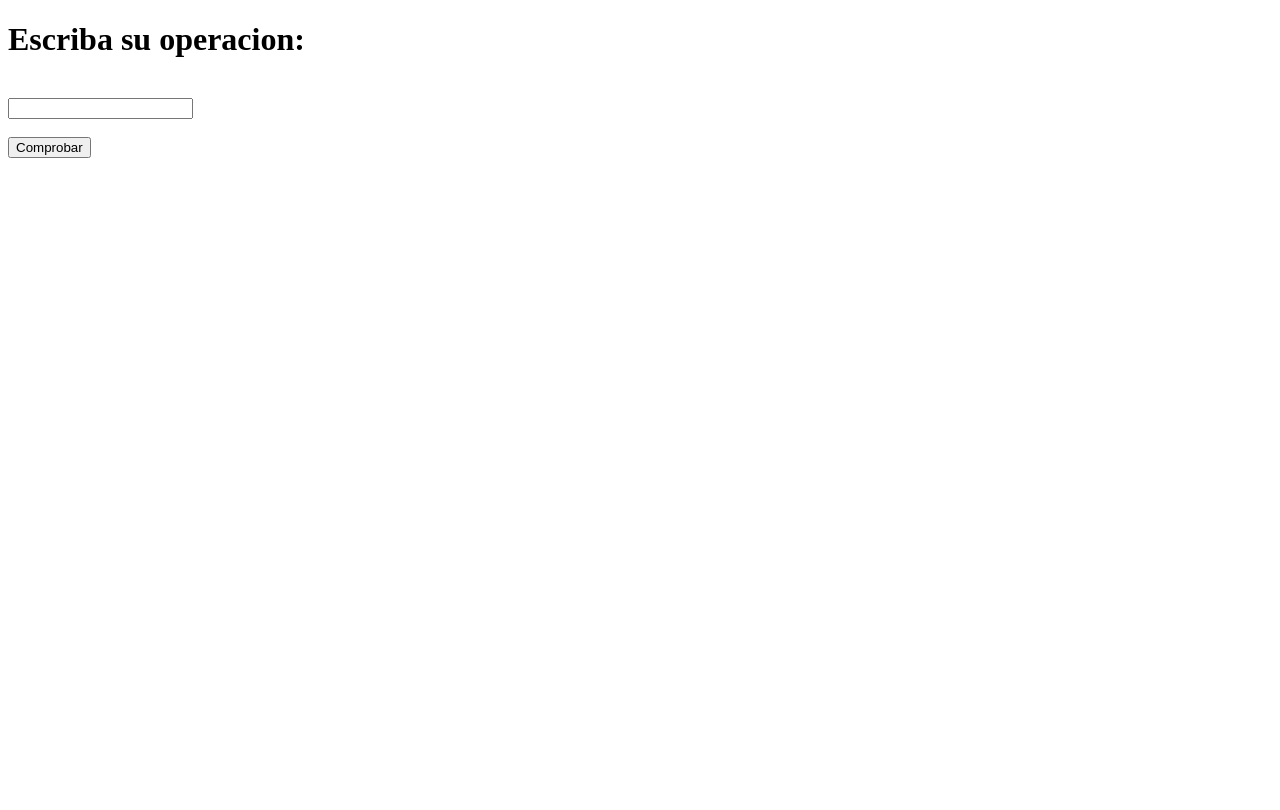
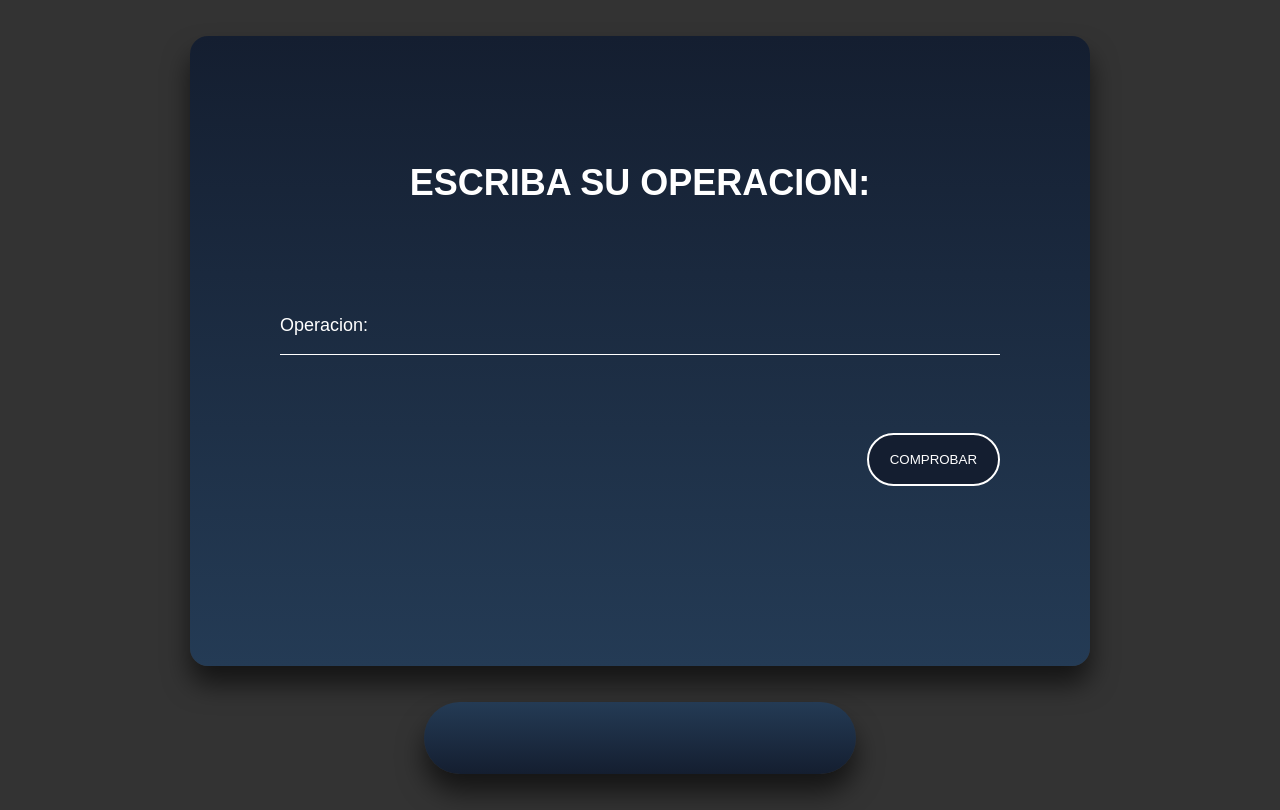
Before and after one commit to jesusvgessa/Bol2JS, a plain HTML site: page Actividades js/Ej5/index.html in a window 1280 px wide. Drawn offline with Linux system fonts and the light colour scheme.

Commit message:
ej hechos

```diff
--- a/Actividades js/Ej5/index.html
+++ b/Actividades js/Ej5/index.html
@@ -5,14 +5,20 @@
     <meta charset="UTF-8">
     <meta http-equiv="X-UA-Compatible" content="IE=edge">
     <meta name="viewport" content="width=device-width, initial-scale=1.0">
+    <link rel="stylesheet" href="../css/style.css">
     <title>Ej5</title>
 </head>
 
 <body>
-    <h1>Escriba su operacion:</h1><br>
-    <input type="text" id="ope"><br><br>
-    <button onclick="realizarOperacion()">Comprobar</button>
-    <p id="resultado"></p>
+    <div class="form">
+        <h1>Escriba su operacion:</h1><br>
+        <div class="datos">
+            <input type="text" id="ope" required>
+            <label>Operacion:</label>
+        </div><br><br>
+        <button onclick="realizarOperacion()">Comprobar</button>
+    </div>
+    <p class="res" id="resultado"></p>
     <script src="script.js"></script>
 </body>
 
--- a/Actividades js/Ej5/script.js
+++ b/Actividades js/Ej5/script.js
@@ -5,8 +5,8 @@ function realizarOperacion() {
     var caracteres = /[*+/-]/i;
 
     //Algoritmo:
-    if (sOpe.length > 2) {
-        while (sOpe.length > 2) {
+    if (sOpe.match(caracteres) != null) {
+        while (sOpe.match(caracteres) != null) {
             //Saco el primer numero y lo quito de la operacion total
             var iNum1 = sOpe.substr(0, sOpe.indexOf(sOpe.match(caracteres)));
             sOpe = sOpe.substr(sOpe.indexOf(sOpe.match(caracteres)), sOpe.length - 1);
@@ -15,8 +15,9 @@ function realizarOperacion() {
             var sOperador = sOpe.substr(0, 1);
             sOpe = sOpe.substr(1, sOpe.length - 1);
 
-            if (sOpe.length > 2) {
-                var iNum2 = sOpe.substr(0, sOpe.indexOf(sOperador));
+            if (sOpe.match(caracteres) != null) {
+                var iNum2 = sOpe.substr(0, sOpe.indexOf(sOpe.match(caracteres)));
+                console.log(iNum2)
                 sOpe = sOpe.substr(1, sOpe.length - 1);
             } else {
                 //Si tiene menos de 2, es porque queda solo un numero.
@@ -33,7 +34,7 @@ function realizarOperacion() {
                     iResultado = Number(iNum1) * Number(iNum2);
                     break;
                 case '/':
-                    iResultado = Number(iNum1) / Number(iNum2);
+                    iResultado = Math.trunc(Number(iNum1) / Number(iNum2));
                     break;
                 case '-':
                     iResultado = Number(iNum1) - Number(iNum2);
```
Also changed, not shown: Actividades js/Ej4/index.html (+10 -4 lines).
